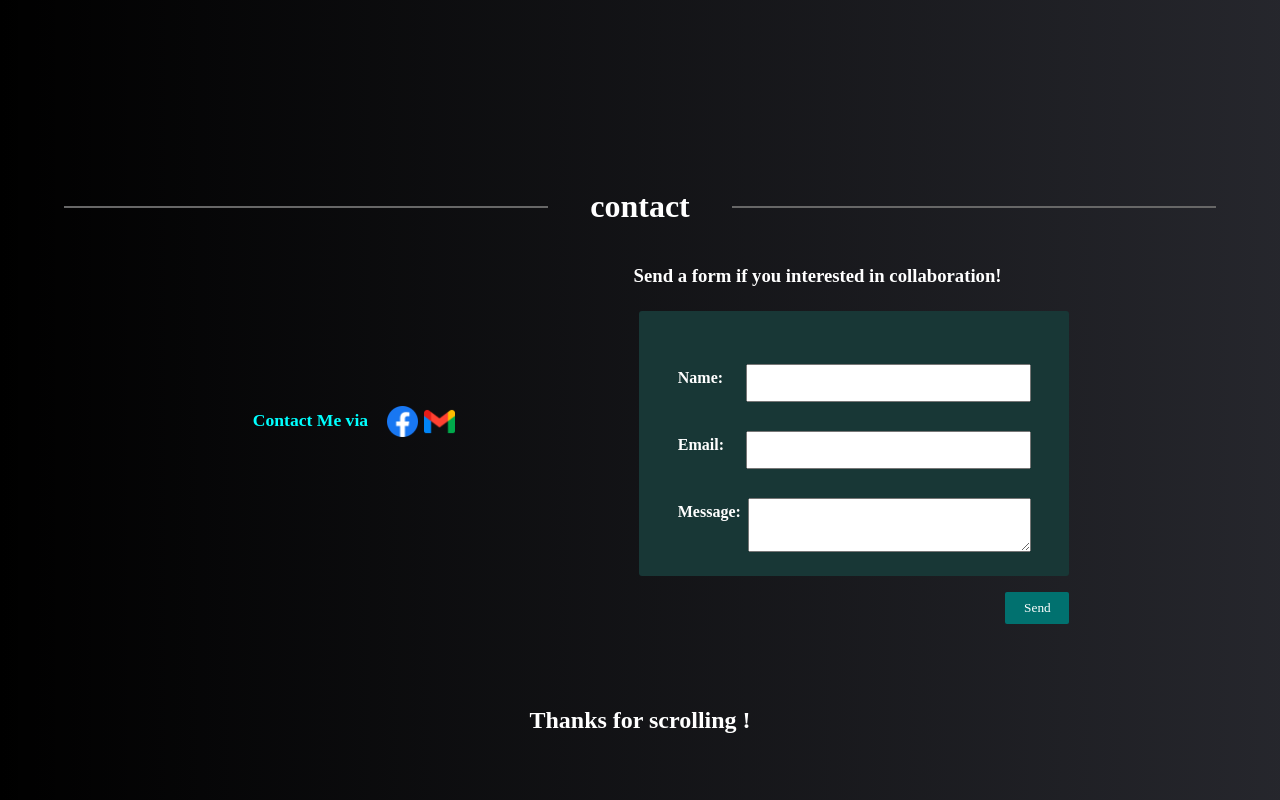
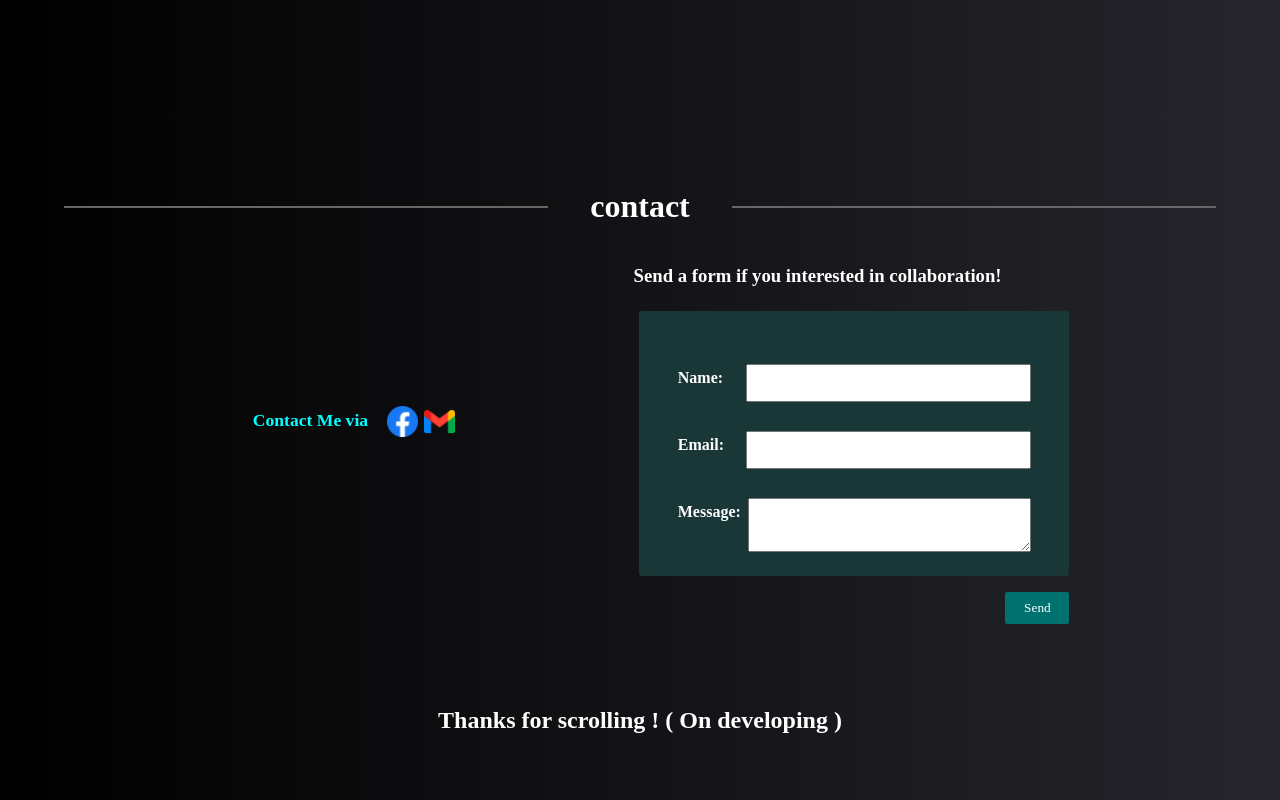
Before and after one commit to DatAKAjezz/portfolio-react, a React (Vite) app: page / in a window 1280 px wide. Shown: the part 1412-2212 px from the top of the page. Built offline with nearby package versions, Linux system fonts and the light colour scheme.

Commit message:
update contact

```diff
--- a/src/components/Contact.jsx
+++ b/src/components/Contact.jsx
@@ -88,7 +88,8 @@ const Contact = () => {
             </div>
         </div>
         <div className='sayonara'>
-            Thanks for scrolling !
+            Thanks for scrolling ! ( On developing )
+
         </div>
     </div>
   );
```
